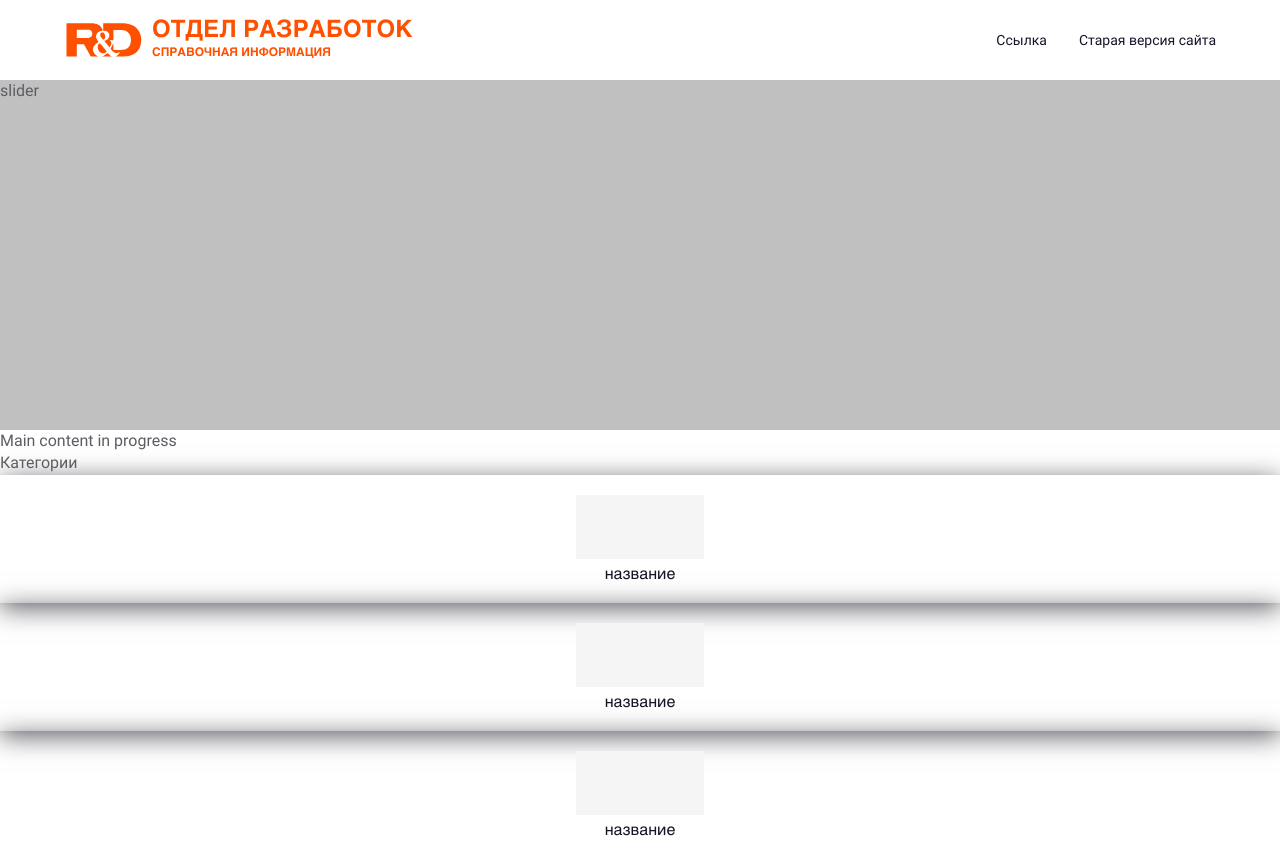
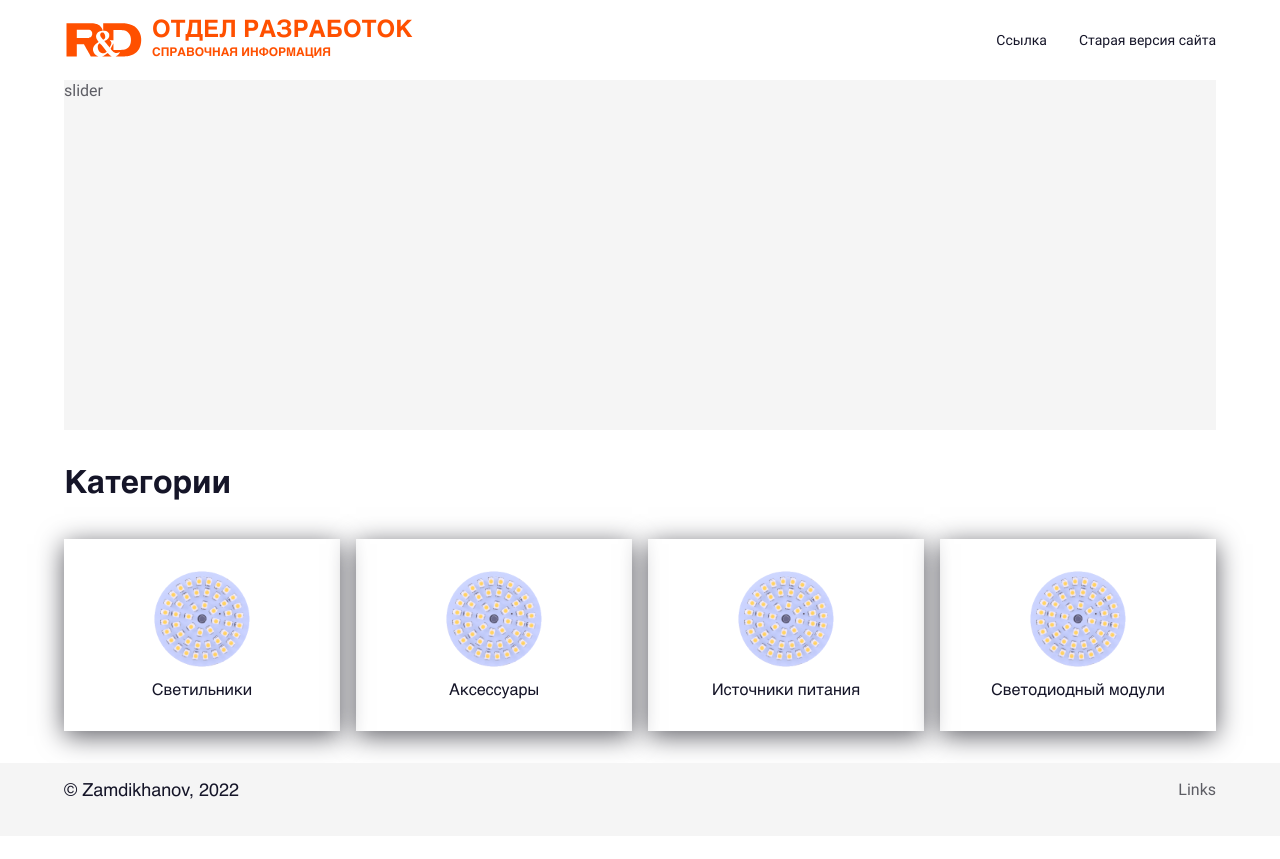
Before and after one commit to Zamdikhanov/reference-information, a React (Create React App) app: page / in a window 1280 px wide. After the commit the page ends 836 px from the top, so only its background shows below. Built offline with nearby package versions, Linux system fonts and the light colour scheme.

Commit message:
add category card

```diff
--- a/src/App.jsx
+++ b/src/App.jsx
@@ -1,14 +1,20 @@
-
+import Footer from "./components/Footer/Footer";
 import Header from "./components/Header/Header";
 import MainPage from "./pages/MainPage/MainPage";
 
-
 function App() {
   return (
-    <>
+    <div
+      style={{
+        minHeight: "100vh",
+        display: "flex",
+        flexDirection: "column",
+      }}
+    >
       <Header />
       <MainPage />
-    </>
+      <Footer />
+    </div>
   );
 }
 
--- a/src/components/CategoryCard/CategoryCard.jsx
+++ b/src/components/CategoryCard/CategoryCard.jsx
@@ -1,17 +1,17 @@
-import React from 'react';
+import React from "react";
 import { Link } from "react-router-dom";
-import css from './CategoryCard.module.scss';
+import css from "./CategoryCard.module.scss";
 
-function CategoryCard() {
-    return (
-        <Link to="#" className={css.card}>
-            <div className={css.img_block}>
-            </div>
-            <div className={css.text_block}>
-                название
-            </div>
-        </Link>
-    )
+function CategoryCard({ title, imgUrl }) {
+  return (
+    <Link to="#" className={css.card}>
+      <div
+        style={{ backgroundImage: `url(${imgUrl})` }}
+        className={css.img_block}
+      ></div>
+      <div className={css.text_block}>{title}</div>
+    </Link>
+  );
 }
 
 export default CategoryCard;
--- a/src/components/CategoryCard/CategoryCard.module.scss
+++ b/src/components/CategoryCard/CategoryCard.module.scss
@@ -1,4 +1,4 @@
-@import '../../styles/variables.scss';
+@import "../../styles/variables.scss";
 .card {
     display: flex;
     flex-direction: column;
@@ -7,7 +7,7 @@
     height: 100%;
     width: 100%;
     text-decoration: none;
-    padding: 20px;
+    padding: 32px 16px;
     box-shadow: 0 5px 25px $color_gray_dark;
     color: $color_title_text;
     transition: color ease-in-out 0.3s;
@@ -17,10 +17,12 @@
 }
 
 .img_block {
-    height: 64px;
+    height: 96px;
     width: 128px;
-    background-color: $color_gray_light;
-    margin-bottom: 8px;
+    margin-bottom: 16px;
+    background-size: contain;
+    background-position: center;
+    background-repeat: no-repeat;
 }
 
 .text_block {
--- /dev/null
+++ b/src/components/Footer/Footer.jsx
@@ -0,0 +1,16 @@
+import React from "react";
+// import { Link } from "react-router-dom";
+import css from "./Footer.module.scss";
+
+function Footer() {
+  return (
+    <footer className={css.footer}>
+      <div className={css.container}>
+        <div className={css.copy}>© Zamdikhanov, 2022</div>
+        <div className={css.text_block}>Links</div>
+      </div>
+    </footer>
+  );
+}
+
+export default Footer;
--- /dev/null
+++ b/src/components/Footer/Footer.module.scss
@@ -0,0 +1,24 @@
+@import "../../styles/variables.scss";
+@import "../../styles/mixins.scss";
+.footer {
+    margin: auto 0 0;
+    background-color: $color_gray_light;
+    padding: 16px 0 32px;
+}
+
+.container {
+    display: flex;
+    justify-content: space-between;
+    max-width: $width_wrap;
+    margin: 0 auto;
+    @media (max-width: calc($width_wrap + 128px)) {
+        max-width: 100%;
+    }
+    @include mainContainerMedia;
+}
+
+.copy {
+    font-family: $font_title;
+    color: $color_title_text;
+    font-size: 18px;
+}
--- a/src/components/Header/Header.module.scss
+++ b/src/components/Header/Header.module.scss
@@ -1,4 +1,5 @@
-@import '../../styles/variables.scss';
+@import "../../styles/variables.scss";
+@import "../../styles/mixins.scss";
 .header {
     height: 80px;
     @media (max-width: 1279px) {
@@ -7,12 +8,7 @@
 }
 
 .wrap {
-    max-width: $width_wrap;
-    margin: 0 auto;
-    height: 100%;
-    @media (max-width: calc($width_wrap + 128px)) {
-        max-width: 100%;
-    }
+    @include mainWrapMedia;
 }
 
 .header_container {
@@ -20,15 +16,7 @@
     height: 100%;
     justify-content: space-between;
     align-items: center;
-    @media (max-width: calc($width_wrap + 128px)) {
-        padding: 0 64px;
-    }
-    @media (max-width: 1279px) {
-        padding: 0 32px;
-    }
-    @media (max-width: 767px) {
-        padding: 0 16px;
-    }
+    @include mainContainerMedia;
 }
 
 .logo_container {
--- a/src/pages/MainPage/MainPage.jsx
+++ b/src/pages/MainPage/MainPage.jsx
@@ -1,28 +1,32 @@
-import React from 'react';
-import CategoryCard from '../../components/CategoryCard/CategoryCard';
-// import css from './MainPage.module.scss';
+import React from "react";
+import CategoryCard from "../../components/CategoryCard/CategoryCard";
+import css from "./MainPage.module.scss";
+import { categories } from "./constants";
 
 function MainPage() {
   return (
     <main>
-            <div style={{ maxWidth: "1500px", height: "350px", backgroundColor: "silver", margin: "0 auto" }}>slider</div>
-            Main content in progress
-            <div>
-                <h2>Категории</h2>
-                <ul>
-                    <li>
-                        <CategoryCard />
+      <div className={css.wrap}>
+        <div className={css.slider_container}>
+          <div className={css.slider_container__content}>slider</div>
+        </div>
+      </div>
+      <div className={css.wrap}>
+        <div className={css.category_container}>
+          <h2 className={css.title}>Категории</h2>
+          <ul className={css.cards}>
+            {categories.map((item) => {
+              return (
+                <li className={css.cards__card} key={item.title}>
+                  <CategoryCard title={item.title} imgUrl={item.imgUrl} />
                 </li>
-                    <li>
-                        <CategoryCard />
-                    </li>
-                    <li>
-                        <CategoryCard />
-                    </li>
+              );
+            })}
           </ul>
         </div>
+      </div>
     </main>
-    )
+  );
 }
 
 export default MainPage;
--- a/src/pages/MainPage/MainPage.module.scss
+++ b/src/pages/MainPage/MainPage.module.scss
@@ -0,0 +1,61 @@
+@import "../../styles/variables.scss";
+@import "../../styles/mixins.scss";
+.wrap {
+    @include mainWrapMedia;
+}
+
+.slider_container {
+    height: 350px;
+    @include mainContainerMedia;
+    @media (max-width: 1279px) {
+        padding: 0 0px;
+    }
+    @media (max-width: 767px) {
+        padding: 0 0px;
+    }
+    &__content {
+        background-color: $color_gray_light;
+        height: 100%;
+        width: 100%;
+    }
+}
+
+.category_container {
+    display: block;
+    height: 100%;
+    margin-bottom: 32px;
+    @include mainContainerMedia;
+    @media (max-width: 1279px) {
+        margin-bottom: 24px;
+    }
+}
+
+.title {
+    font-family: $font_title;
+    color: $color_title_text;
+    font-weight: 700;
+    font-size: 32px;
+    padding: 32px 0px;
+    @media (max-width: 1279px) {
+        font-size: 24px;
+        padding: 24px 0px;
+    }
+}
+
+.cards {
+    display: flex;
+    flex-wrap: wrap;
+    gap: 16px;
+    &__card {
+        flex: 0 1 calc((100% - 16px * 3) / 4);
+        @media (max-width: 1279px) {
+            flex: 0 1 calc((100% - 16px * 2) / 3);
+        }
+        @media (max-width: 767px) {
+            flex: 0 1 calc((100% - 16px * 1) / 2);
+        }
+        @media (max-width: 479px) {
+            flex: 0 1 100%;
+        }
+    }
+}
--- /dev/null
+++ b/src/pages/MainPage/constants.js
@@ -0,0 +1,23 @@
+import img_led_board from '../../assets/images/category_led_board.png';
+
+export const categories = [{
+        title: 'Светильники',
+        imgUrl: img_led_board,
+        linkUrl: '/',
+    },
+    {
+        title: 'Аксессуары',
+        imgUrl: img_led_board,
+        linkUrl: '/',
+    },
+    {
+        title: 'Источники питания',
+        imgUrl: img_led_board,
+        linkUrl: '/',
+    },
+    {
+        title: 'Светодиодный модули',
+        imgUrl: img_led_board,
+        linkUrl: '/',
+    },
+];
--- /dev/null
+++ b/src/styles/mixins.scss
@@ -0,0 +1,21 @@
+@import "./variables.scss";
+@mixin mainWrapMedia() {
+    max-width: $width_wrap;
+    margin: 0 auto;
+    height: 100%;
+    @media (max-width: calc($width_wrap + 128px)) {
+        max-width: 100%;
+    }
+}
+
+@mixin mainContainerMedia() {
+    @media (max-width: calc($width_wrap + 128px)) {
+        padding: 0 64px;
+    }
+    @media (max-width: 1279px) {
+        padding: 0 32px;
+    }
+    @media (max-width: 767px) {
+        padding: 0 16px;
+    }
+}
```
Also changed, not shown: src/assets/images/category_led_board.png (added), 1 other file (tests, documents, lock files or other folders). Lines whose indentation alone changed are shown as unchanged.
